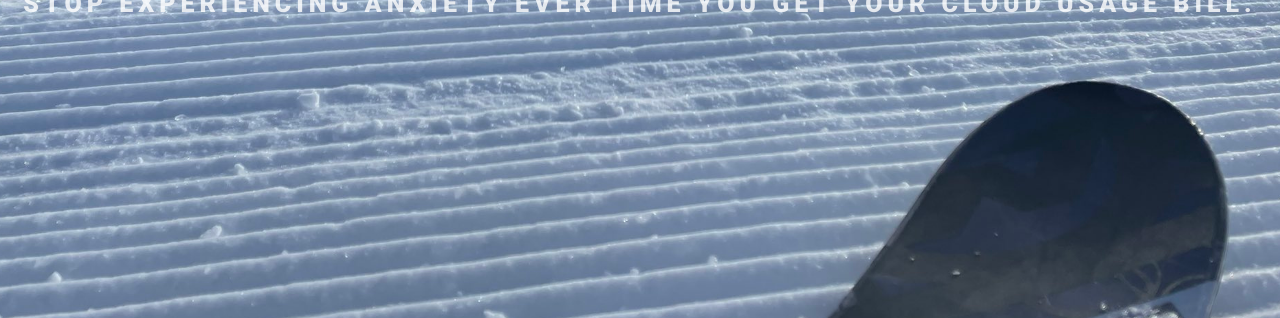
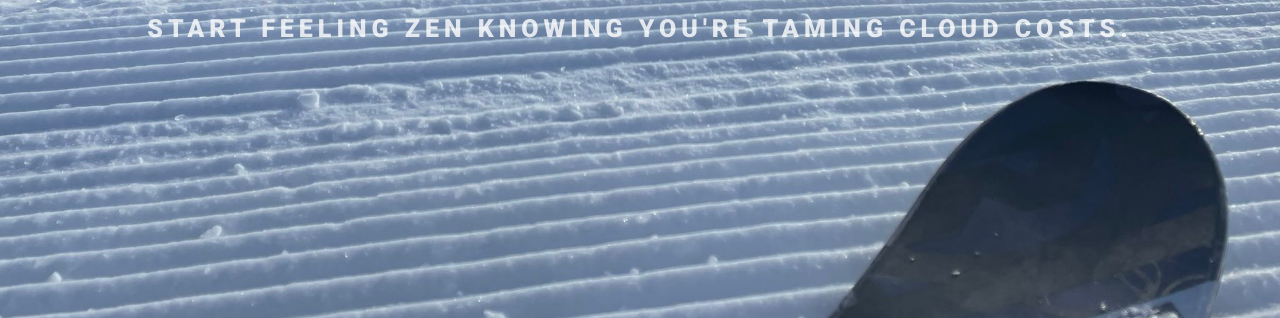
Before and after one commit to Billowe/billowe-coming-soon, a plain HTML site: page index.html in a window 1280 px wide. Shown: the part 482-800 px from the top of the page. Drawn offline with Linux system fonts and the light colour scheme.

Commit message:
changed verbiage homepage

```diff
--- a/index.html
+++ b/index.html
@@ -78,7 +78,9 @@
                         </h1> -->
 
                         <h2 class="sub-title">
-                            Stop experiencing anxiety ever time you get your cloud usage bill.
+                            Stop experiencing anxiety ever time you get your cloud usage bill. <p></p>
+
+							Start feeling zen knowing you're taming cloud costs.
 						</h2>
                     </div>
                 </li>
```
